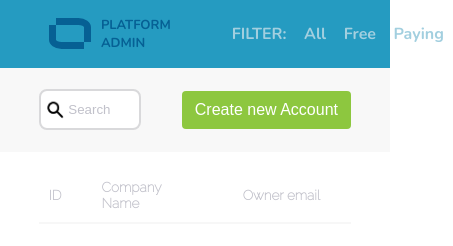
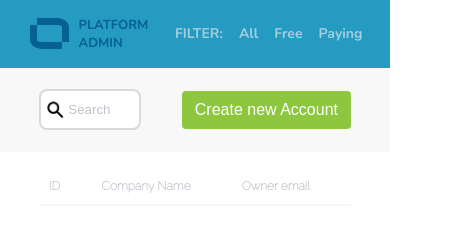
Before and after one commit to umorryie/DataBox, a plain HTML site: page index.html in a window 390 px wide. Shown: the whole page, 453 px wide, since content can reach past the window. Drawn offline with nearby package versions, Linux system fonts and the light colour scheme; no server answers.

Commit message:
added responsivnes

```diff
--- a/css/layout.css
+++ b/css/layout.css
@@ -260,3 +260,34 @@ th {
     font-size: 13px;
   }
 }
+
+@media only screen and (max-width: 500px) {
+  .navbar {
+    width: 90vw;
+  }
+  .filterUl{
+    margin: 0px;
+  }
+
+  .platformText {
+    font-size: 13px;
+  }
+  li{
+    font-size: 14px;
+  }
+
+  ul{
+    margin: 0px;
+    padding-inline-start: 0px;
+  }
+
+  .logo {
+    width: 25px;
+  }
+  .platformText{
+    width: 10px;
+  }
+  th{
+    font-size: 12px;
+  }
+}
```
